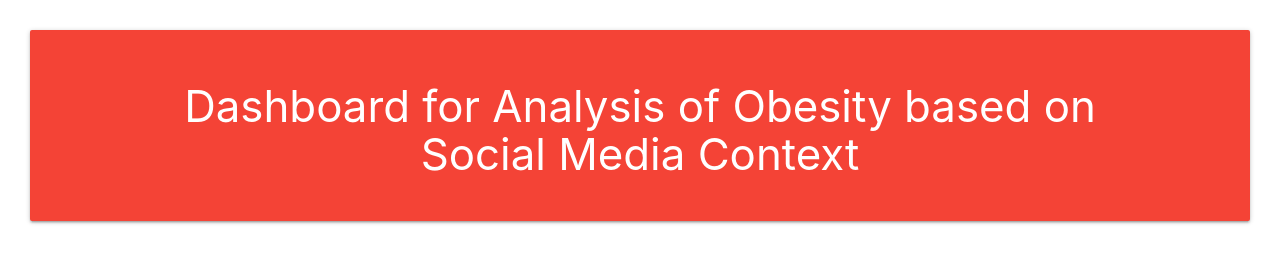
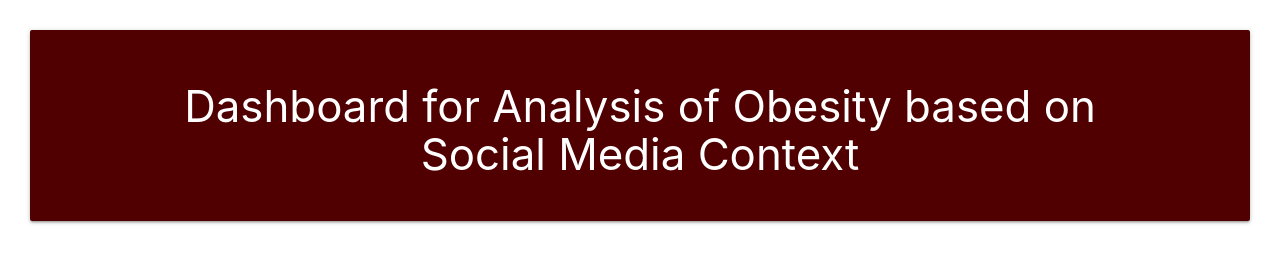
Before and after one commit to erichooi/dashboard_mampu_hackathon, a Flask app: page / in a window 1280 px wide. Shown: the top 254 px of the page. Run offline with Flask 2, Linux system fonts and the light colour scheme; some libraries are stand-ins or nearby versions.

Commit message:
fifth commit

```diff
--- a/templates/index.html
+++ b/templates/index.html
@@ -22,7 +22,7 @@
 		<br>
 		<div class="row justify-content-md-center">
 			<div class="col-sm-12">
-				<div class="card-panel red">
+				<div class="card-panel" style="background-color: #500000">
 					<h3 class="text-center" style="color: white">Dashboard for Analysis of Obesity based on
 						<br>Social Media Context</h3>
 				</div>
@@ -31,7 +31,7 @@
 		<div class="row justify-content-md-center">
 			<div class="col-sm-11">
 				<div class="embed-responsive embed-responsive-16by9 border rounded-lg">
-					<iframe src="https://public.tableau.com/views/MAMPU/FINAL?:embed=y&:display_count=yes&:origin=viz_share_link&:showVizHome=no"
+					<iframe src="https://public.tableau.com/shared/B8G99TXYG?:display_count=yes&:origin=viz_share_link"
 						frameborder="0" allowfullscreen></iframe>
 				</div>
 			</div>
```
